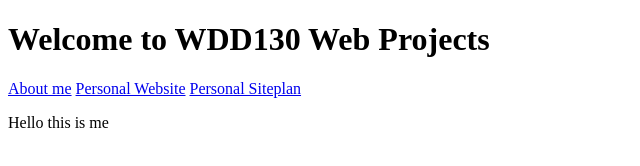
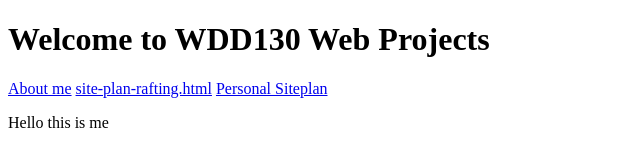
Before and after one commit to gabrielgod27/Webdesign, a plain HTML site: page index.html in a window 1280 px wide. Shown: the full height of the page, 0-640 px from the left. Drawn offline with Linux system fonts and the light colour scheme.

Commit message:
add site plan page to main

```diff
--- a/index.html
+++ b/index.html
@@ -3,13 +3,13 @@
 <head>
     <meta charset="UTF-8">
     <meta name="viewport" content="width=device-width, initial-scale=1.0">
-    <title>Document</title>
+    <title>My main page</title>
 </head>
 <body>
     <h1>Welcome to WDD130 Web Projects</h1>
 <nav>
     <a href="Project1/index.html">About me</a>
-    <a href="#">Personal Website</a>
+    <a href="wwr/site-plan-rafting.html">site-plan-rafting.html</a>
     <a href="#">Personal Siteplan</a>
 </nav>
       <p>Hello this is me</p>
```
